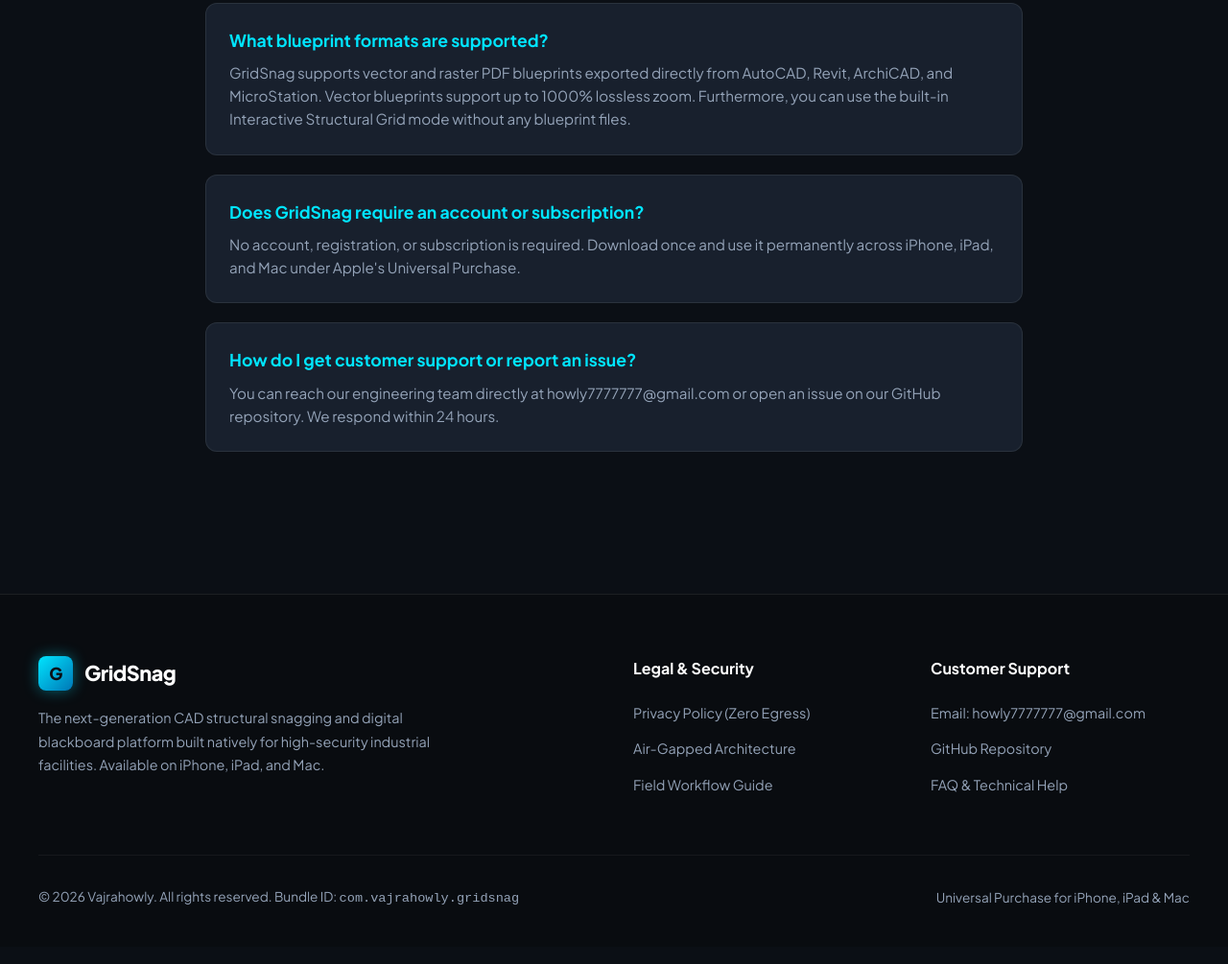
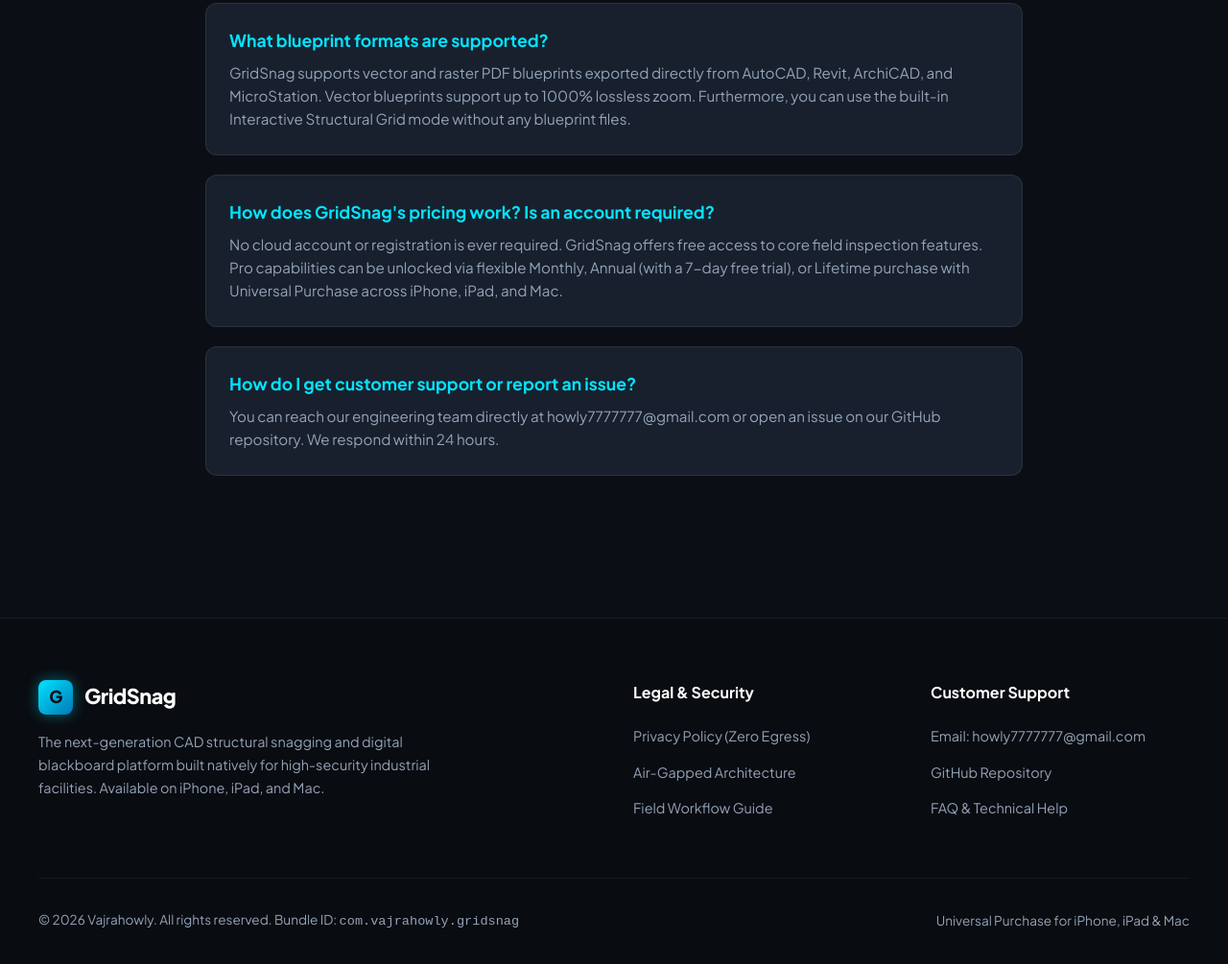
Before and after one commit to howly7777777-svg/gridsnag, a plain HTML site: page index.html in a window 1280 px wide. Shown: the part 3730-4735 px from the top of the page at 96% size. Drawn offline with Linux system fonts and the light colour scheme.

Commit message:
Add files via upload

```diff
--- a/index.html
+++ b/index.html
@@ -832,8 +832,8 @@
             </div>
 
             <div class="faq-item">
-                <h4 id="faq3-q">Does GridSnag require an account or subscription?</h4>
-                <p id="faq3-a">No account, registration, or subscription is required. Download once and use it permanently across iPhone, iPad, and Mac under Apple's Universal Purchase.</p>
+                <h4 id="faq3-q">How does GridSnag's pricing work? Is an account required?</h4>
+                <p id="faq3-a">No cloud account or registration is ever required. GridSnag offers free access to core field inspection features. Pro capabilities can be unlocked via flexible Monthly, Annual (with a 7-day free trial), or Lifetime purchase with Universal Purchase across iPhone, iPad, and Mac.</p>
             </div>
 
             <div class="faq-item">
@@ -937,8 +937,8 @@
                 faq1_a: "GridSnag is built strictly with zero network entitlements and zero external network calls. All drawings, photos, voice models, and punch items are stored within Apple's local encrypted sandbox. You can verify this by running the app in Airplane Mode or using network monitoring tools.",
                 faq2_q: "What blueprint formats are supported?",
                 faq2_a: "GridSnag supports vector and raster PDF blueprints exported directly from AutoCAD, Revit, ArchiCAD, and MicroStation. Vector blueprints support up to 1000% lossless zoom. Furthermore, you can use the built-in Interactive Structural Grid mode without any blueprint files.",
-                faq3_q: "Does GridSnag require an account or subscription?",
-                faq3_a: "No account, registration, or subscription is required. Download once and use it permanently across iPhone, iPad, and Mac under Apple's Universal Purchase.",
+                faq3_q: "How does GridSnag's pricing work? Is an account required?",
+                faq3_a: "No cloud account or registration is ever required. GridSnag offers free access to core field inspection features. Pro capabilities can be unlocked via flexible Monthly, Annual (with a 7-day free trial), or Lifetime purchase with Universal Purchase across iPhone, iPad, and Mac.",
                 faq4_q: "How do I get customer support or report an issue?",
                 faq4_a: "You can reach our engineering team directly at howly7777777@gmail.com or open an issue on our GitHub repository. We respond within 24 hours.",
                 footer_tagline: "The next-generation CAD structural snagging and digital blackboard platform built natively for high-security industrial facilities. Available on iPhone, iPad, and Mac."
@@ -996,8 +996,8 @@
                 faq1_a: "GridSnag 於系統權限中未申請任何網路連線能力，無外部 API 接口。所有圖紙、相片、語音與工程資料均完整隔離於 Apple 本機加密沙盒。您可以開啟飛航模式進行查驗測試。",
                 faq2_q: "支援哪些 CAD 圖紙格式？",
                 faq2_a: "支援由 AutoCAD、Revit、ArchiCAD 等軟體匯出之標準向量 PDF 藍圖，最高支援 1000% 無損深度縮放。若手邊無圖紙，亦可啟用原生結構座標網格系統即刻巡檢。",
-                faq3_q: "是否需要註冊帳號或支付訂閱費用？",
-                faq3_a: "完全無須註冊帳號、無訂閱制。一次下載即可透過 Apple 通用購買 (Universal Purchase) 在 iPhone、iPad 與 Mac 上永久完整使用。",
+                faq3_q: "GridSnag 的收費模式為何？需要註冊帳號嗎？",
+                faq3_a: "完全無須註冊帳號或雲端登入。GridSnag 提供基礎巡檢免費使用，進階功能提供彈性月度訂閱、年度訂閱（享首週 7 天免費試用）或一次性終身買斷方案，一次授權即可透過 Apple 通用購買在 iPhone、iPad 與 Mac 上跨端使用。",
                 faq4_q: "如何取得技術支援或回報建議？",
                 faq4_a: "您可以直接發送郵件至 howly7777777@gmail.com，或於我們的 GitHub 專案提出 Issue，工程團隊將在 24 小時內協助回覆。",
                 footer_tagline: "專為高機密施工場所設計的下一代 CAD 巡檢與數位黑板工具。原生支援 iOS、iPadOS 與 macOS。"
@@ -1055,8 +1055,8 @@
                 faq1_a: "はい。GridSnag はネットワーク通信権限を一切持たず、外部サーバーへの通信機能はありません。機密図面や現場写真は端末内の暗号化サンドボックス内に完全に隔離されます。機内モードでも全機能が動作します。",
                 faq2_q: "対応している図面ファイル形式は？",
                 faq2_a: "AutoCAD や Revit、ArchiCAD 等から出力されたベクトル PDF 図面に最適化されており、1000% の無劣化拡大が可能です。また、図面データがない場合でも座標グリッド機能で検査を実施できます。",
-                faq3_q: "アカウント登録や月額サブスクリプションは必要ですか？",
-                faq3_a: "アカウント登録やサブスクリプションは一切不要です。買い切りで iPhone、iPad、Mac（ユニバーサル購入）のすべてでご利用いただけます。",
+                faq3_q: "GridSnag の料金プランは？アカウント登録は必要ですか？",
+                faq3_a: "クラウド登録やアカウント作成は一切不要です。基本機能は無料でお使いいただけます。プロ機能は月額・年額（最初の1週間無料体験）・買い切り永久ライセンスから選べ、ユニバーサル購入により iPhone、iPad、Mac で共通利用可能です。",
                 faq4_q: "問い合わせや不具合報告窓口はありますか？",
                 faq4_a: "サポート専用メールアドレス（howly7777777@gmail.com）または公式 GitHub リポジトリにて承っております。24時間以内に技術担当よりご返信いたします。",
                 footer_tagline: "半導体工場や高セキュリティ現場のために設計された次世代CAD施工検査＆電子黒板アプリ。iPhone、iPad、Mac対応。"
@@ -1114,8 +1114,8 @@
                 faq1_a: "GridSnag은 네트워크 권한이 완전히 차단되어 있으며 외부 서버 API 호출을 일절 수행하지 않습니다. 모든 도면과 사진은 Apple의 로컬 암호화 샌드박스에만 보관됩니다. 비행기 모드에서도 모든 기능이 정상 작동합니다.",
                 faq2_q: "어떤 도면 형식을 지원하나요?",
                 faq2_a: "AutoCAD, Revit, MicroStation 등에서 내보낸 표준 벡터 PDF 도면을 지원하며 최대 1000% 무손실 확대가 가능합니다. 도면이 없는 경우 내장된 구조 좌표 그리드 모드를 바로 사용할 수 있습니다.",
-                faq3_q: "별도의 계정 가입이나 구독 결제가 필요한가요?",
-                faq3_a: "계정 가입이나 월 구독료가 전혀 없습니다. 한 번 다운로드하면 Apple의 Universal Purchase를 통해 iPhone, iPad, Mac에서 영구적으로 자유롭게 이용할 수 있습니다.",
+                faq3_q: "GridSnag 요금제는 어떻게 되나요? 회원가입이 필요한가요?",
+                faq3_a: "회원가입이나 클라우드 로그인이 일체 필요 없습니다. 기본 기능은 무료로 제공되며, 프로 기능은 월간·연간(첫 1주일 무료 체험) 구독 및 평생 소장 라이선스를 지원합니다. Apple Universal Purchase를 통해 iPhone, iPad, Mac에서 통합 사용 가능합니다.",
                 faq4_q: "고객 지원 및 문의는 어디로 하나요?",
                 faq4_a: "공식 지원 이메일(howly7777777@gmail.com) 또는 GitHub 리포지토리를 통해 문의해 주시면 24시간 이내에 전담 엔지니어가 답변해 드립니다.",
                 footer_tagline: "고보안 산업 시설을 위해 탄생한 차세대 CAD 시공감리 및 전자칠판 플랫폼. iPhone, iPad, Mac 완벽 지원."
@@ -1173,8 +1173,8 @@
                 faq1_a: "GridSnag verfügt über keinerlei Netzwerkberechtigungen und sendet keine Anfragen ins Internet. Alle Daten verbleiben in der verschlüsselten lokalen Sandbox Ihres Apple-Geräts.",
                 faq2_q: "Welche CAD-Dateiformate werden unterstützt?",
                 faq2_a: "GridSnag verarbeitet Vektor-PDF-Pläne aus AutoCAD, Revit, ArchiCAD etc. mit bis zu 1000% verlustfreier Vergrößerung sowie planlose Achsenraster.",
-                faq3_q: "Gibt es Abonnements oder Benutzerkonten?",
-                faq3_a: "Nein, weder Benutzerkonten noch Abos. Einmaliger Kauf mit Universal Purchase für iPhone, iPad und Mac.",
+                faq3_q: "Wie funktioniert das Preismodell? Ist ein Benutzerkonto erforderlich?",
+                faq3_a: "Es ist weder ein Cloud-Konto noch eine Registrierung erforderlich. Die Basisfunktionen sind kostenlos nutzbar. Die Pro-Funktionen können flexibel monatlich, jährlich (mit 7 Tagen kostenloser Testphase) oder als lebenslanger Einmalkauf (Universal Purchase für iPhone, iPad & Mac) freigeschaltet werden.",
                 faq4_q: "Wie erreiche ich den technischen Kundendienst?",
                 faq4_a: "Schreiben Sie unserem Ingenieurteam an howly7777777@gmail.com oder nutzen Sie unser GitHub-Repository. Wir antworten innerhalb von 24 Stunden.",
                 footer_tagline: "Die nächste Generation der CAD-Bauinspektion und digitalen Schautafeln für sensible Industrieanlagen. Für iPhone, iPad und Mac."
```
